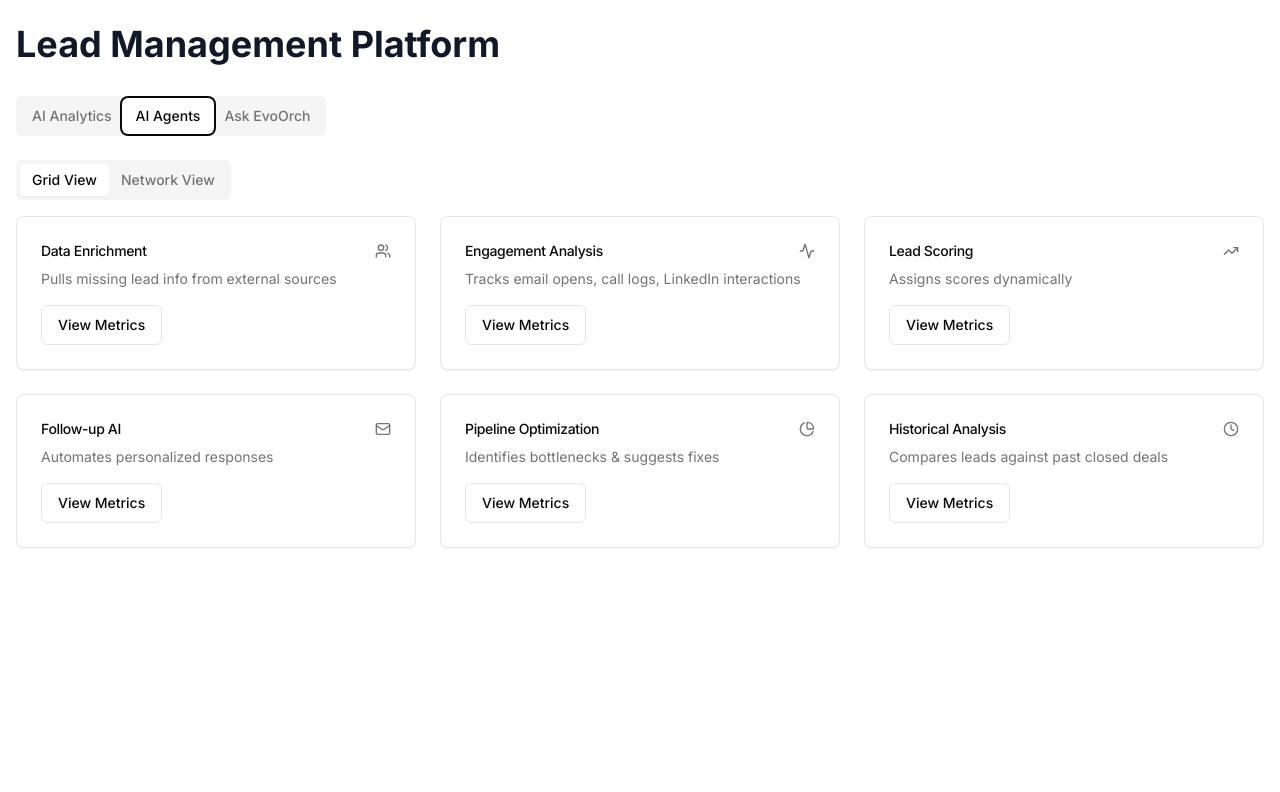
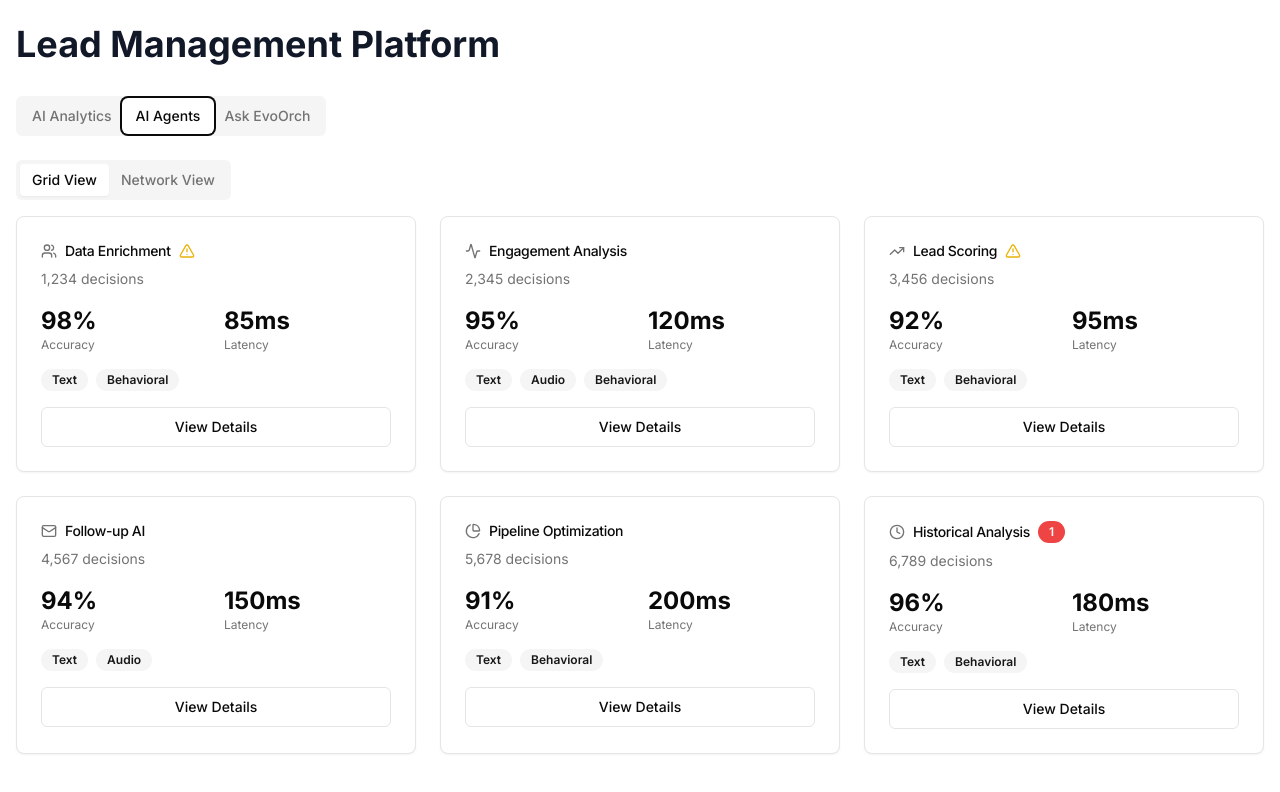
Before and after one commit to gauravpandeydigilantern/enhanced-leadscore_vercel, a Next.js app: page / in a window 1280 px wide. Both pictures are taken after a click on the tab "AI Agents". Shown: the top 792 px of the page. Built offline with nearby package versions, Linux system fonts and the light colour scheme.

Commit message:
Assistant checkpoint: Updated agent grid view with metrics and badges
Assistant generated file changes:
- components/agent-dashboard.tsx: Update agent grid view with detailed metrics

---

User prompt:

Please add these things in my AI agent Grid View

```diff
--- a/components/agent-dashboard.tsx
+++ b/components/agent-dashboard.tsx
@@ -1,19 +1,67 @@
+
+"use client";
 
 import { Button } from "@/components/ui/button"
 import { Card, CardContent, CardDescription, CardHeader, CardTitle } from "@/components/ui/card"
-import { Activity, Users, TrendingUp, Mail, PieChart, Clock } from "lucide-react"
+import { Activity, Users, TrendingUp, Mail, PieChart, Clock, AlertTriangle } from "lucide-react"
 import Link from "next/link"
 import { AgentNetworkUML } from "./agent-network-uml"
 import { Tabs, TabsContent, TabsList, TabsTrigger } from "@/components/ui/tabs"
+import { Badge } from "./ui/badge"
 
 export function AgentDashboard() {
   const agents = [
-    { name: "Data Enrichment", icon: Users, description: "Pulls missing lead info from external sources" },
-    { name: "Engagement Analysis", icon: Activity, description: "Tracks email opens, call logs, LinkedIn interactions" },
-    { name: "Lead Scoring", icon: TrendingUp, description: "Assigns scores dynamically" },
-    { name: "Follow-up AI", icon: Mail, description: "Automates personalized responses" },
-    { name: "Pipeline Optimization", icon: PieChart, description: "Identifies bottlenecks & suggests fixes" },
-    { name: "Historical Analysis", icon: Clock, description: "Compares leads against past closed deals" },
+    {
+      name: "Data Enrichment",
+      icon: Users,
+      decisions: "1,234 decisions",
+      accuracy: "98%",
+      latency: "85ms",
+      capabilities: ["Text", "Behavioral"],
+      hasWarning: true
+    },
+    {
+      name: "Engagement Analysis",
+      icon: Activity,
+      decisions: "2,345 decisions",
+      accuracy: "95%",
+      latency: "120ms",
+      capabilities: ["Text", "Audio", "Behavioral"]
+    },
+    {
+      name: "Lead Scoring",
+      icon: TrendingUp,
+      decisions: "3,456 decisions",
+      accuracy: "92%",
+      latency: "95ms",
+      capabilities: ["Text", "Behavioral"],
+      hasWarning: true
+    },
+    {
+      name: "Follow-up AI",
+      icon: Mail,
+      decisions: "4,567 decisions",
+      accuracy: "94%",
+      latency: "150ms",
+      capabilities: ["Text", "Audio"]
+    },
+    {
+      name: "Pipeline Optimization",
+      icon: PieChart,
+      decisions: "5,678 decisions",
+      accuracy: "91%",
+      latency: "200ms",
+      capabilities: ["Text", "Behavioral"]
+    },
+    {
+      name: "Historical Analysis",
+      icon: Clock,
+      decisions: "6,789 decisions",
+      accuracy: "96%",
+      latency: "180ms",
+      capabilities: ["Text", "Behavioral"],
+      errors: 1
+    }
   ]
 
   return (
@@ -27,13 +75,34 @@ export function AgentDashboard() {
           {agents.map((agent) => (
             <Card key={agent.name} className="hover:shadow-lg transition-shadow">
               <CardHeader className="flex flex-row items-center justify-between space-y-0 pb-2">
-                <CardTitle className="text-sm font-medium">{agent.name}</CardTitle>
-                <agent.icon className="h-4 w-4 text-muted-foreground" />
+                <CardTitle className="text-sm font-medium flex items-center gap-2">
+                  <agent.icon className="h-4 w-4 text-muted-foreground" />
+                  {agent.name}
+                  {agent.hasWarning && <AlertTriangle className="h-4 w-4 text-yellow-500" />}
+                  {agent.errors && <Badge variant="destructive">{agent.errors}</Badge>}
+                </CardTitle>
               </CardHeader>
               <CardContent>
-                <CardDescription>{agent.description}</CardDescription>
-                <Button className="mt-4" variant="outline" asChild>
-                  <Link href={`/agent/${agent.name.toLowerCase().replace(" ", "-")}`}>View Metrics</Link>
+                <p className="text-sm text-muted-foreground mb-4">{agent.decisions}</p>
+                <div className="grid grid-cols-2 gap-4 mb-4">
+                  <div>
+                    <p className="text-2xl font-bold">{agent.accuracy}</p>
+                    <p className="text-xs text-muted-foreground">Accuracy</p>
+                  </div>
+                  <div>
+                    <p className="text-2xl font-bold">{agent.latency}</p>
+                    <p className="text-xs text-muted-foreground">Latency</p>
+                  </div>
+                </div>
+                <div className="flex gap-2">
+                  {agent.capabilities.map((capability) => (
+                    <Badge key={capability} variant="secondary" className="capitalize">
+                      {capability}
+                    </Badge>
+                  ))}
+                </div>
+                <Button className="mt-4 w-full" variant="outline" asChild>
+                  <Link href={`/agent/${agent.name.toLowerCase().replace(" ", "-")}`}>View Details</Link>
                 </Button>
               </CardContent>
             </Card>
```
